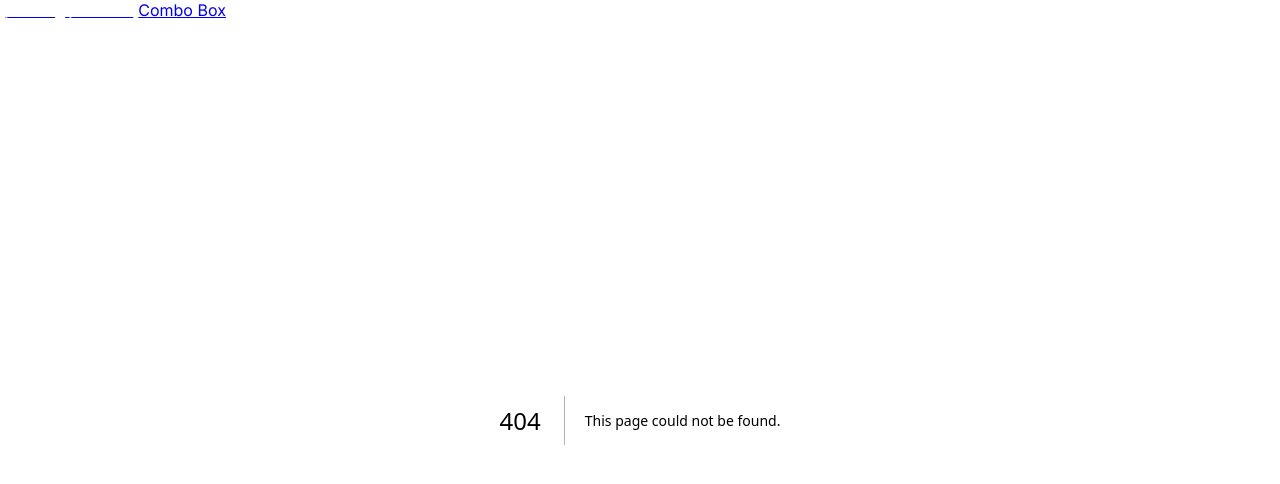
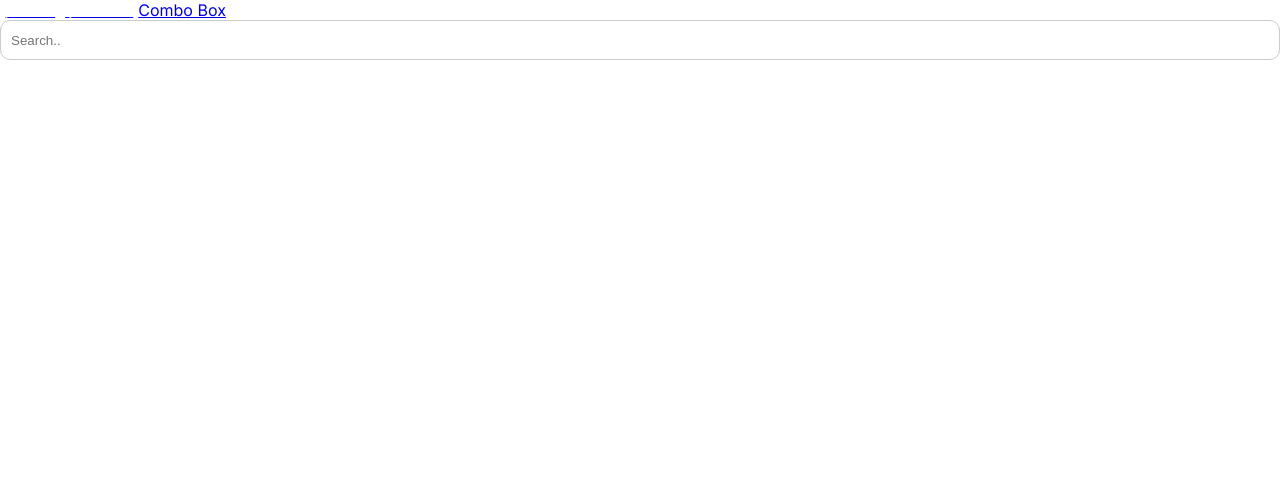
Before and after one commit to malek-cdda/dynamic_json, a Next.js app: page /combobox/box in a window 1280 px wide. Before the commit this address had no page. Shown: the top 484 px of the page. Built offline with nearby package versions, Linux system fonts and the light colour scheme.

Commit message:
update combobox

```diff
--- /dev/null
+++ b/src/app/combobox/box/page.tsx
@@ -0,0 +1,13 @@
+"use client";
+import DropDownSearch from "@/components/dropdown/DropDownSearch";
+import React from "react";
+
+const Home = () => {
+  return (
+    <div>
+      <DropDownSearch />
+    </div>
+  );
+};
+
+export default Home;
--- a/src/app/layout.tsx
+++ b/src/app/layout.tsx
@@ -36,7 +36,7 @@ export default function RootLayout({
             </span>
           </Link>
         ))}
-        <Link href="/drop/drops">Combo Box</Link>
+        <Link href="/combobox/box">Combo Box</Link>
         <DynamicContext> {children}</DynamicContext>
       </body>
     </html>
```
